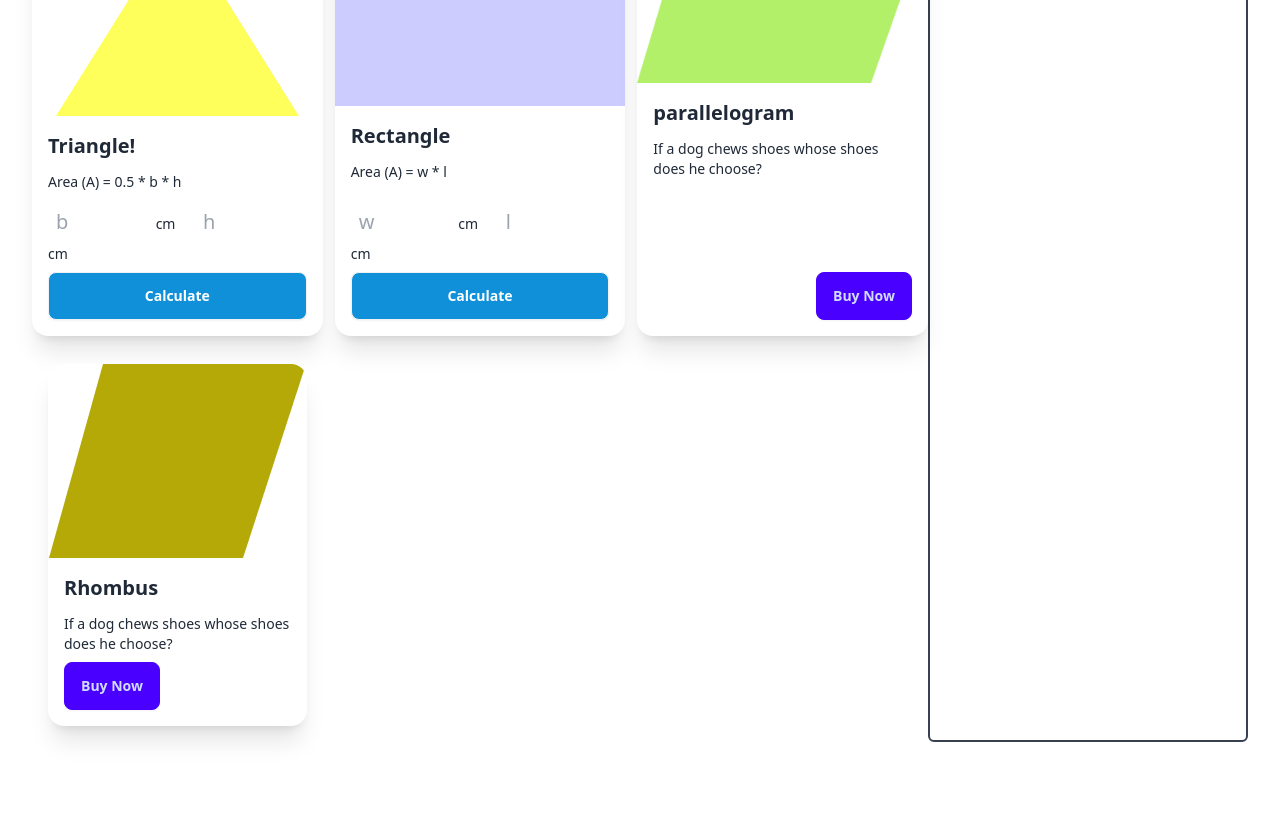
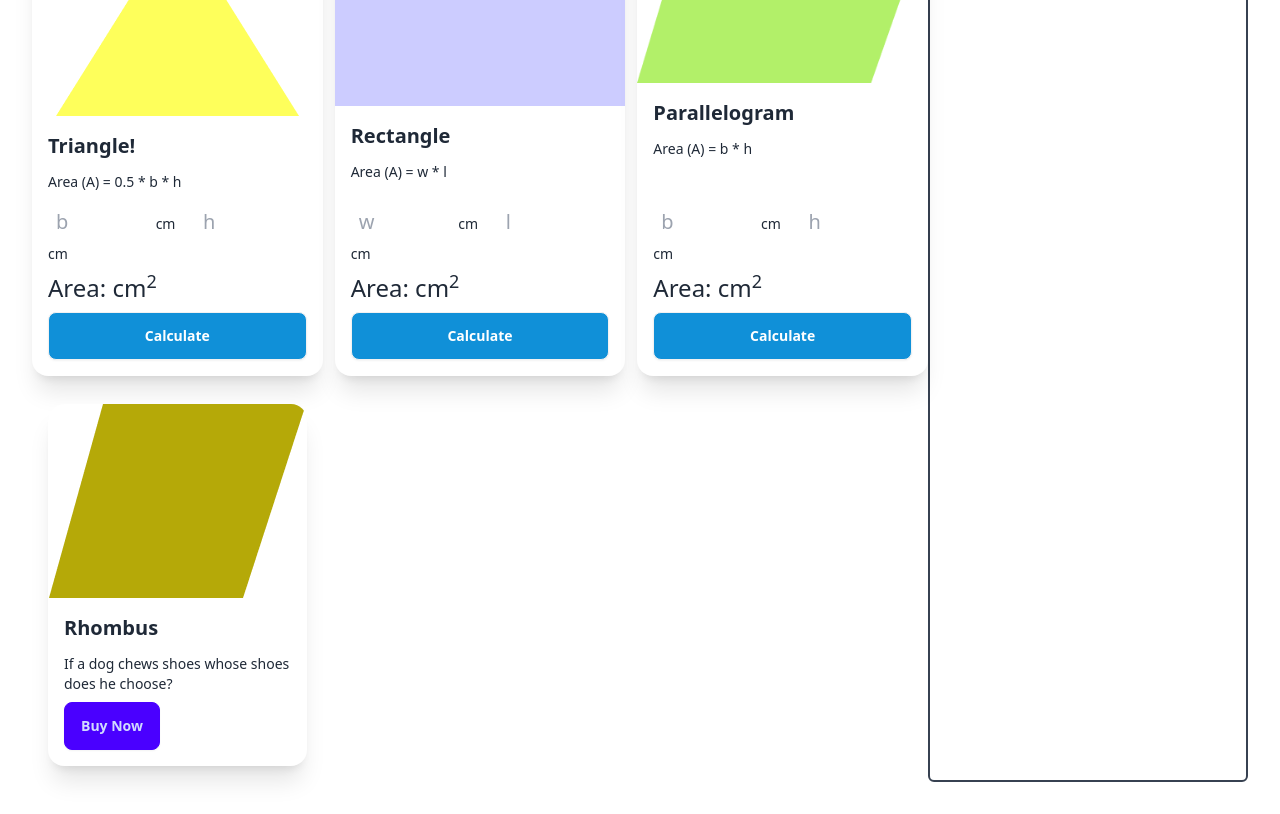
Before and after one commit to TanjilulRafi/geometrywithJs, a plain HTML site: page index.html in a window 1280 px wide. Shown: the part 110-924 px from the top of the page. Before the commit the page ends 884 px from the top, so only its background shows below. Drawn offline with nearby package versions, Linux system fonts and the light colour scheme.

Commit message:
added Parallelogram

```diff
--- a/index.html
+++ b/index.html
@@ -33,6 +33,9 @@
                             <input id="triangle-height" class="w-24 text-xl p-2 rounded-sm" type="text" placeholder="h">
                             <span>cm</span>
                         </div>
+                        <div>
+                            <p class="text-2xl">Area: <span id="tri-area"></span> <span>cm<sup>2</sup> </span></p>
+                        </div>
                         <div class="card-actions">
                             <button onclick="claculateTriangleArea()" class="btn bg-[#1090D8] w-full text-white">Calculate</button>
                         </div>
@@ -51,6 +54,9 @@
                             <input id="rect-length" class="w-24 text-xl p-2 rounded-sm" type="text" placeholder="l">
                             <span>cm</span>
                         </div>
+                        <div>
+                            <p class="text-2xl">Area: <span id="rect-area"></span> <span>cm<sup>2</sup> </span></p>
+                        </div>
                         <div class="card-actions">
                             <button onclick="claculateRectangleArea()" class="btn bg-[#1090D8] w-full text-white">Calculate</button>
                         </div>
@@ -61,10 +67,19 @@
                         <img src="images/parallelogram.png" alt="Shoes" />
                     </figure>
                     <div class="card-body">
-                        <h2 class="card-title">parallelogram</h2>
-                        <p>If a dog chews shoes whose shoes does he choose?</p>
-                        <div class="card-actions justify-end">
-                            <button class="btn btn-primary">Buy Now</button>
+                        <h2 class="card-title">Parallelogram</h2>
+                        <p>Area (A) = b * h</p>
+                        <div>
+                            <input id="par-base" class="w-24 text-xl p-2 rounded-sm" type="text" placeholder="b">
+                            <span class="ml-2 mr-4">cm</span>
+                            <input id="par-height" class="w-24 text-xl p-2 rounded-sm" type="text" placeholder="h">
+                            <span>cm</span>
+                        </div>
+                        <div>
+                            <p class="text-2xl">Area: <span id="par-area"></span> <span>cm<sup>2</sup> </span></p>
+                        </div>
+                        <div class="card-actions">
+                            <button onclick="claculateParallelogramArea()" class="btn bg-[#1090D8] w-full text-white">Calculate</button>
                         </div>
                     </div>
                 </div>
@@ -90,6 +105,7 @@
     </main>
     <script src="scripts/triangle-calculate.js"></script>
     <script src="scripts/rectangle.js"></script>
+    <script src="scripts/parallelogram.js"></script>
 </body>
 
 </html>
--- /dev/null
+++ b/scripts/parallelogram.js
@@ -0,0 +1,17 @@
+
+
+
+function claculateParallelogramArea(){
+    const base = getInputValue('par-base');
+    const height = getInputValue('par-height');
+    const b = parseFloat(base.value);
+    const h = parseFloat(height.value);
+    const area = b * h;
+    const parArea = getInputValue('par-area');
+    parArea.innerText = area;
+}
+
+function getInputValue(id){
+    const inputField = document.getElementById(id)
+    return inputField;
+}
--- a/scripts/rectangle.js
+++ b/scripts/rectangle.js
@@ -4,5 +4,7 @@ function claculateRectangleArea(){
     const width = parseFloat(rectWidth.value);
     const length = parseFloat(rectLength.value);
     const rectangleArea = width * length ;
-    console.log(rectangleArea)
+    console.log(rectangleArea);
+    const rectArea = document.getElementById('rect-area');
+    rectArea.innerText = rectangleArea;
 }
--- a/scripts/triangle-calculate.js
+++ b/scripts/triangle-calculate.js
@@ -5,4 +5,6 @@ function claculateTriangleArea(){
     const height = parseFloat(triangleHeight.value);
     const triangleArea = 0.5* base * height ;
     console.log(triangleArea)
+    const triarea = document.getElementById('tri-area');
+    triarea.innerText = triangleArea;
 }
```
